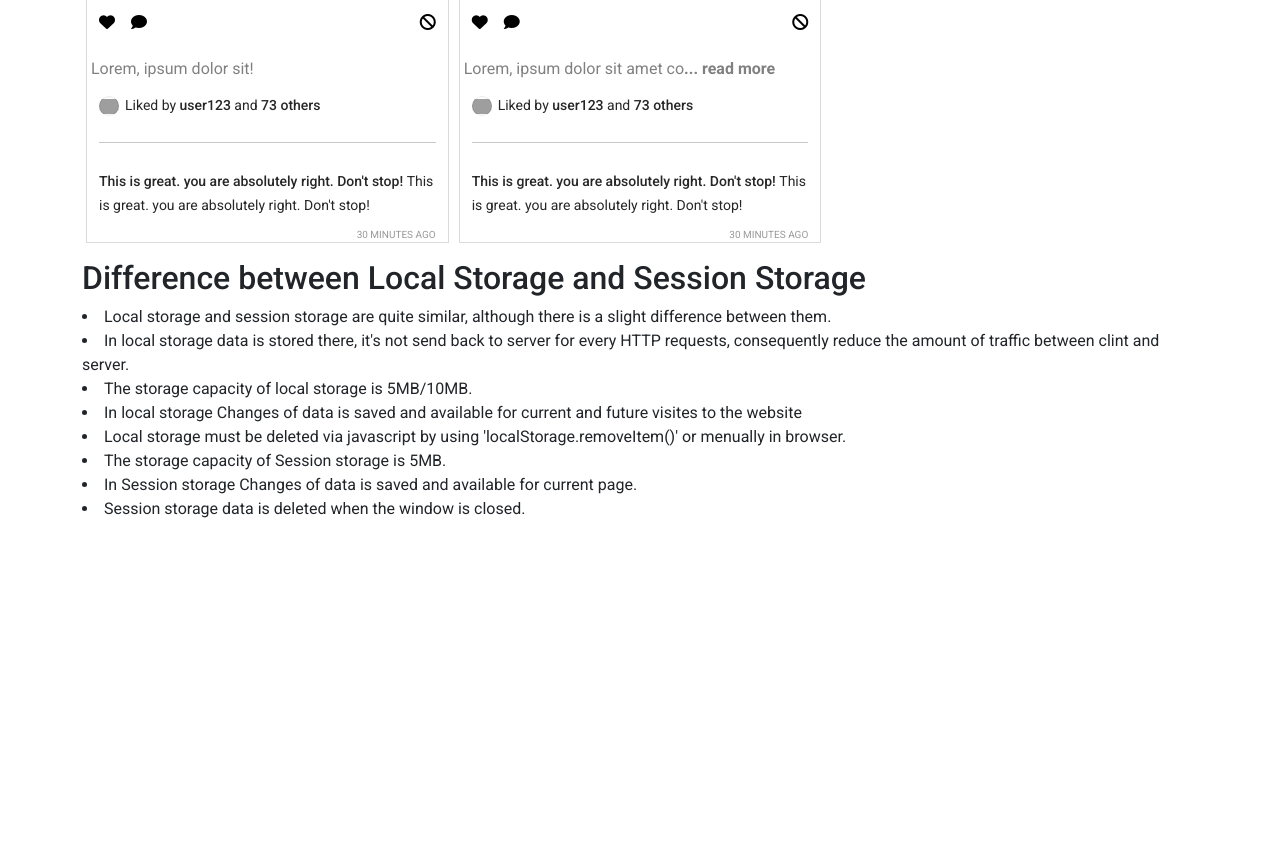
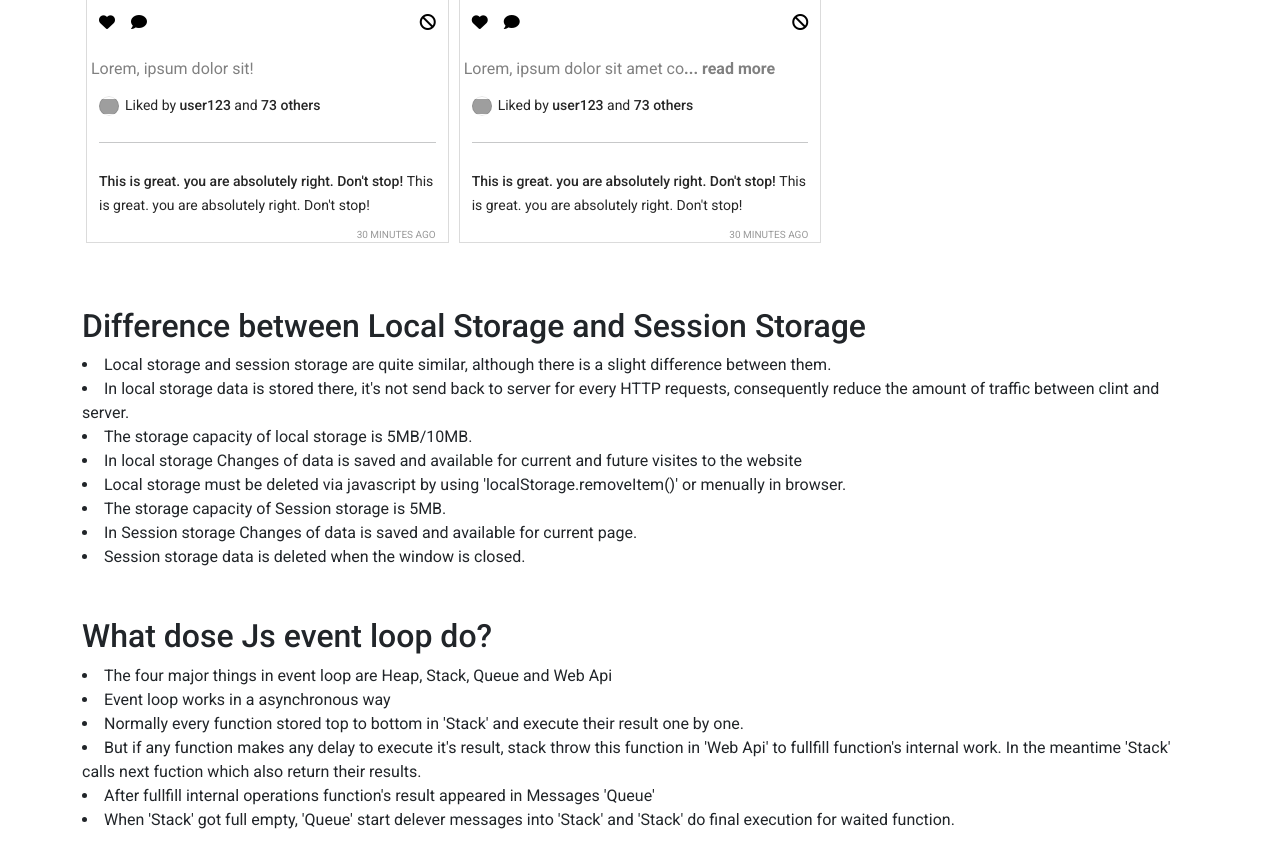
Before and after one commit to Mujakkir85/Assignment-7-insta-shohor, a plain HTML site: page index.html in a window 1280 px wide. Shown: the part 1289-2157 px from the top of the page. Before the commit the page ends 1810 px from the top, so only its background shows below. Drawn offline with nearby package versions, Linux system fonts and the light colour scheme; grey boxes are pictures that could not be loaded.

Commit message:
2nd question ans

```diff
--- a/index.html
+++ b/index.html
@@ -59,7 +59,7 @@
     </main>
 
     <section class="container mx-auto">
-        <div>
+        <div class="my-5">
             <h2>Difference between Local Storage and Session Storage</h2>
             <li>Local storage and session storage are quite similar, although there is a slight difference between them.
             </li>
@@ -77,6 +77,19 @@
             <li>Session storage data is deleted when the window is closed.</li>
         </div>
 
+        <div class="mb-5">
+            <h2>What dose Js event loop do? </h2>
+            <li>The four major things in event loop are Heap, Stack, Queue and Web Api</li>
+            <li>Event loop works in a asynchronous way</li>
+            <li>Normally every function stored top to bottom in 'Stack' and execute their result one by one.</li>
+            <li>But if any function makes any delay to execute it's result, stack throw this function in 'Web Api' to
+                fullfill function's internal work. In the meantime 'Stack' calls next fuction which also return their
+                results.</li>
+            <li>After fullfill internal operations function's result appeared in Messages 'Queue' </li>
+            <li>When 'Stack' got full empty, 'Queue' start delever messages into 'Stack' and 'Stack' do final execution
+                for waited function.</li>
+        </div>
+
     </section>
 
     <footer></footer>
```
